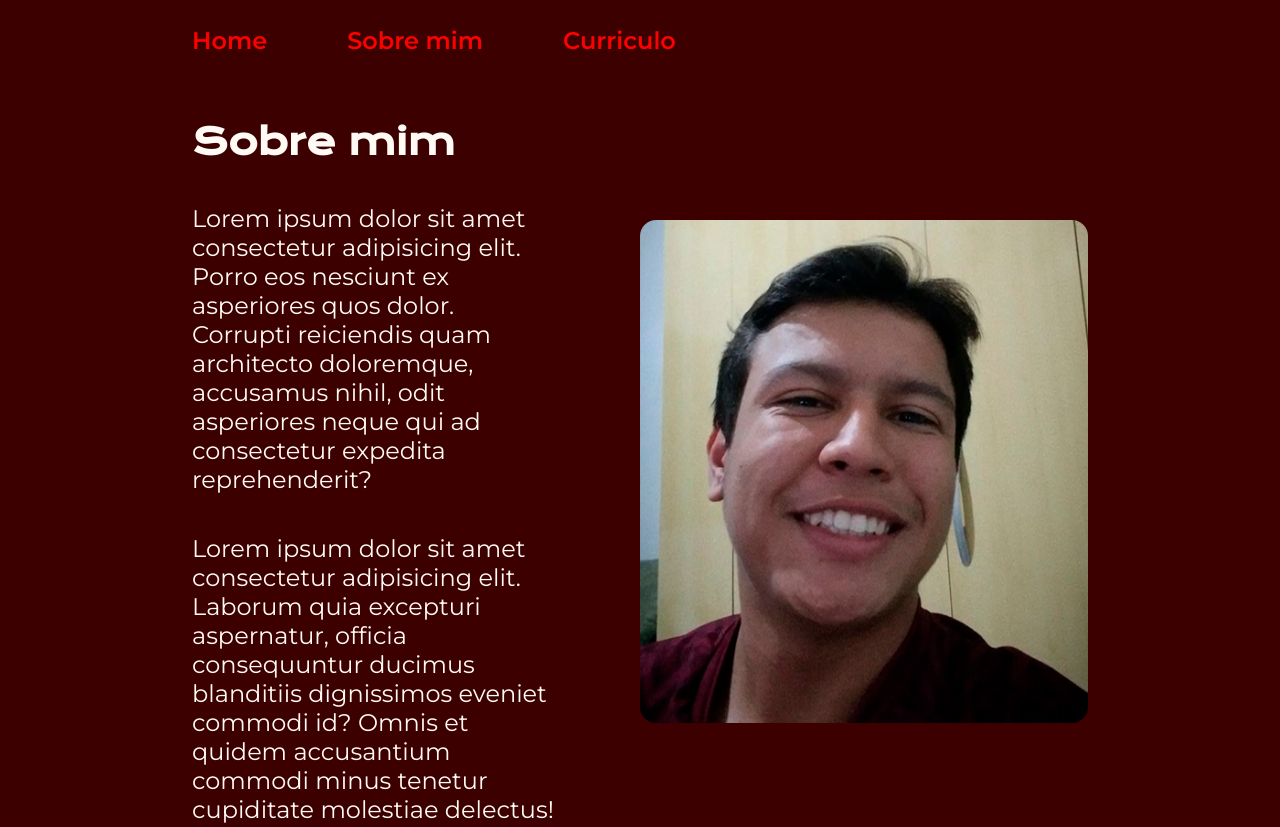
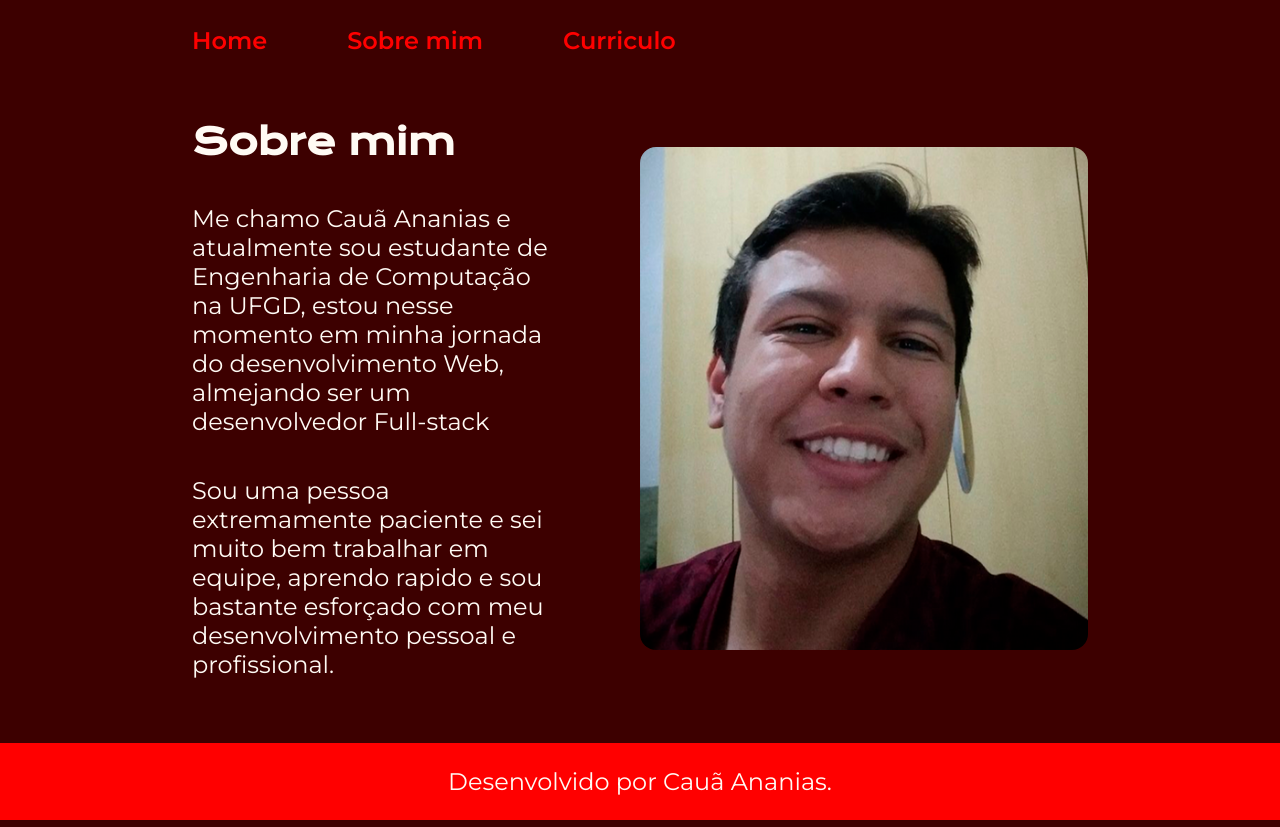
Before and after one commit to caua-ananias/Portfolio, a plain HTML site: page about.html in a window 1280 px wide. Shown: the top 827 px of the page. Drawn offline with nearby package versions, Linux system fonts and the light colour scheme.

Commit message:
Alterei as frases da pagina Home e da pagina Sobre mim

```diff
--- a/about.html
+++ b/about.html
@@ -16,8 +16,8 @@
     <main class="apresentacao">
         <section class="apresentacao__conteudo">
             <h1 class="apresentacao__conteudo__titulo">Sobre mim</h1>
-            <p class="apresentacao__conteudo__texto">Lorem ipsum dolor sit amet consectetur adipisicing elit. Porro eos nesciunt ex asperiores quos dolor. Corrupti reiciendis quam architecto doloremque, accusamus nihil, odit asperiores neque qui ad consectetur expedita reprehenderit?</p>
-            <p class="apresentacao__conteudo__texto">Lorem ipsum dolor sit amet consectetur adipisicing elit. Laborum quia excepturi aspernatur, officia consequuntur ducimus blanditiis dignissimos eveniet commodi id? Omnis et quidem accusantium commodi minus tenetur cupiditate molestiae delectus!</p>
+            <p class="apresentacao__conteudo__texto">Me chamo Cauã Ananias e atualmente sou estudante de Engenharia de Computação na UFGD, estou nesse momento em minha jornada do desenvolvimento Web, almejando ser um desenvolvedor Full-stack</p>
+            <p class="apresentacao__conteudo__texto">Sou uma pessoa extremamente paciente e sei muito bem trabalhar em equipe, aprendo rapido e sou bastante esforçado com meu desenvolvimento pessoal e profissional.</p>
         </section>
 
         <img class="foto__caua" src="./assets/linkedinperfil.png" alt="Foto do Cauã sorrindo">
```
Also changed, not shown: index.html (+1 -1 lines).
